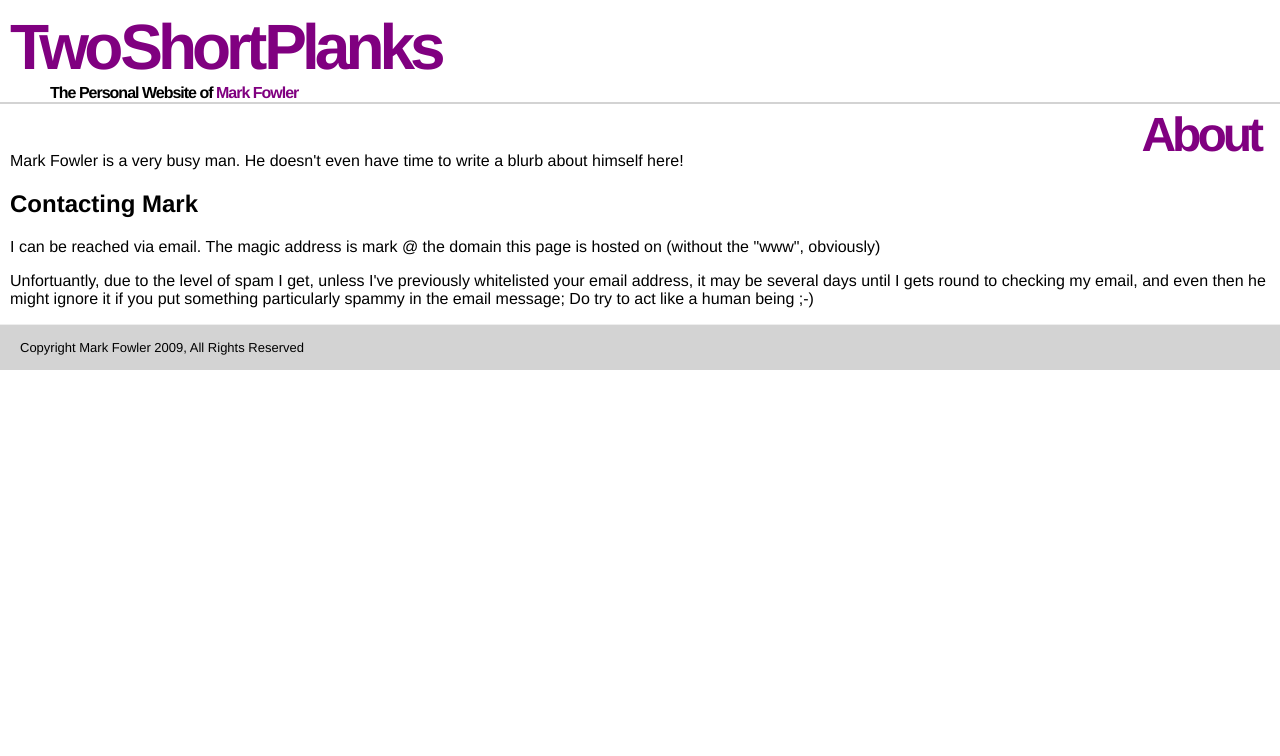
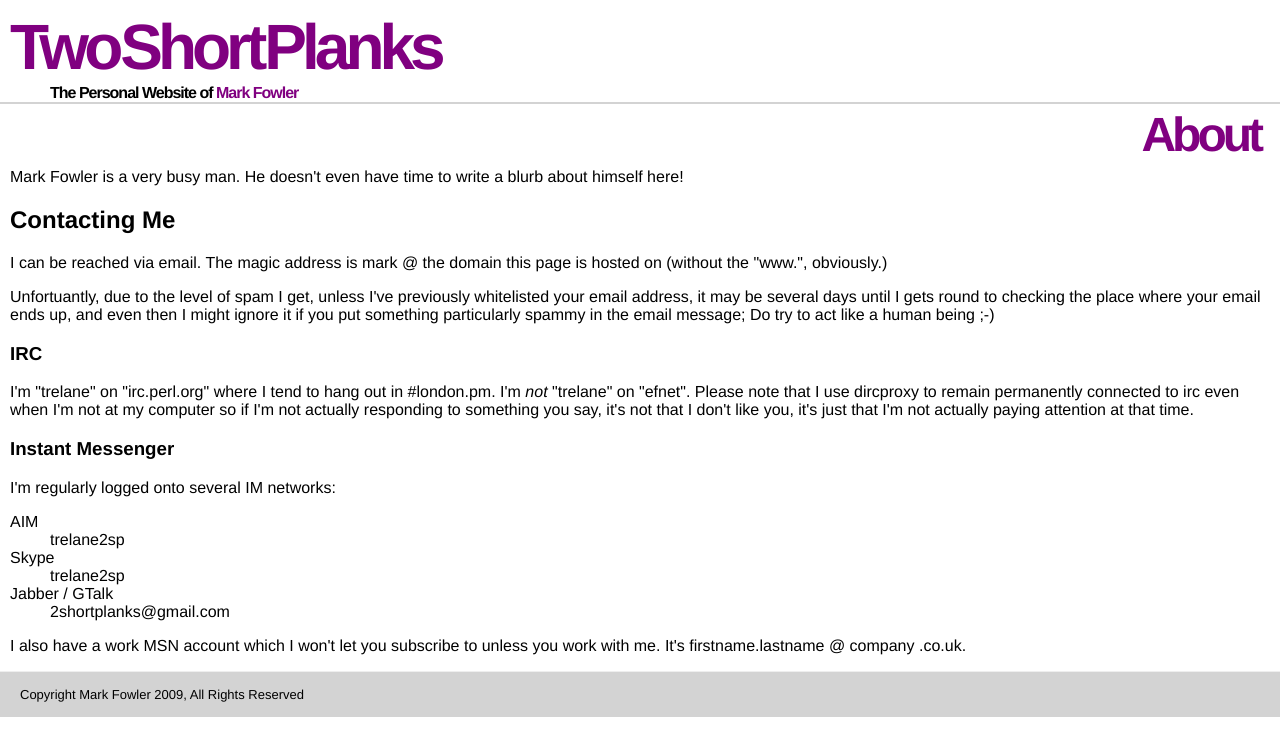
Before and after one commit to 2shortplanks/tsp, a Python web app: template templates/about.html in a window 1280 px wide. Shown: the top 756 px of the page. Run offline with Jinja, Linux system fonts and the light colour scheme; the template is opened without the code that fills it, so the values that code supplies are empty.

Commit message:
fiddle with about

```diff
--- a/templates/about.html
+++ b/templates/about.html
@@ -4,12 +4,33 @@
 
 {% block content %}
 
-Mark Fowler is a very busy man.  He doesn't even have time to write a blurb about himself here!
+<p>Mark Fowler is a very busy man.  He doesn't even have time to write a blurb about himself here!</p>
 
-<h2>Contacting Mark</h2>
+<h2>Contacting Me</h2>
 
-<p>I can be reached via email.  The magic address is mark @ the domain this page is hosted on (without the "www", obviously)</p>
+<p>I can be reached via email.  The magic address is mark @ the domain this page is hosted on (without the "www.", obviously.)</p>
 
-<p>Unfortuantly, due to the level of spam I get, unless I've previously whitelisted your email address, it may be several days until I gets round to checking my email, and even then he might ignore it if you put something particularly spammy in the email message;  Do try to act like a human being ;-)</p>
+<p>Unfortuantly, due to the level of spam I get, unless I've previously whitelisted your email address, it may be several days until I gets round to checking the place where your email ends up, and even then I might ignore it if you put something particularly spammy in the email message;  Do try to act like a human being ;-)</p>
+
+<h3>IRC</h3>
+
+<p>I'm "trelane" on "irc.perl.org" where I tend to hang out in #london.pm.  I'm <i>not</i> "trelane" on "efnet".  Please note that I use dircproxy to remain permanently connected to irc even when I'm not at my computer so if I'm not actually responding to something you say, it's not that I don't like you, it's just that I'm not actually paying attention at that time.</p>
+
+<h3>Instant Messenger</h3>
+
+I'm regularly logged onto several IM networks:
+
+<dl>
+  <dt>AIM</dt>
+  <dd>trelane2sp</dt>
+  <dt>Skype</dt>
+  <dd>trelane2sp</dd>
+  <dt>Jabber / GTalk</dd>
+  <dd>2shortplanks@gmail.com</dd>
+</dl>
+
+<p>I also have a work MSN account which I won't let you subscribe to unless you work with me.  It's firstname.lastname @ company .co.uk.</p>
+
+
 
 {% endblock %}
--- a/templates/base.html
+++ b/templates/base.html
@@ -19,7 +19,7 @@
         <span id="tsptwo">Two</span><span id="tspshort">Short</span><span id="tspplanks">Planks</span>
       </div>
       <div id="tagline">
-        The Personal Website of <a href="/about.html">Mark Fowler</a>
+        The Personal Website of <a href="/about/">Mark Fowler</a>
       </div>
       <!-- <div id="breadcrumb">
         <a class="crumb" href="/">Home</a> &#8594; <a href="/projects" class="crumb">Projects</a> &#8594; <a href="/projects/perl" class="crumb">Perl Modules</a> &#8594;<span class="crumb">Most::Utils</span>
```
